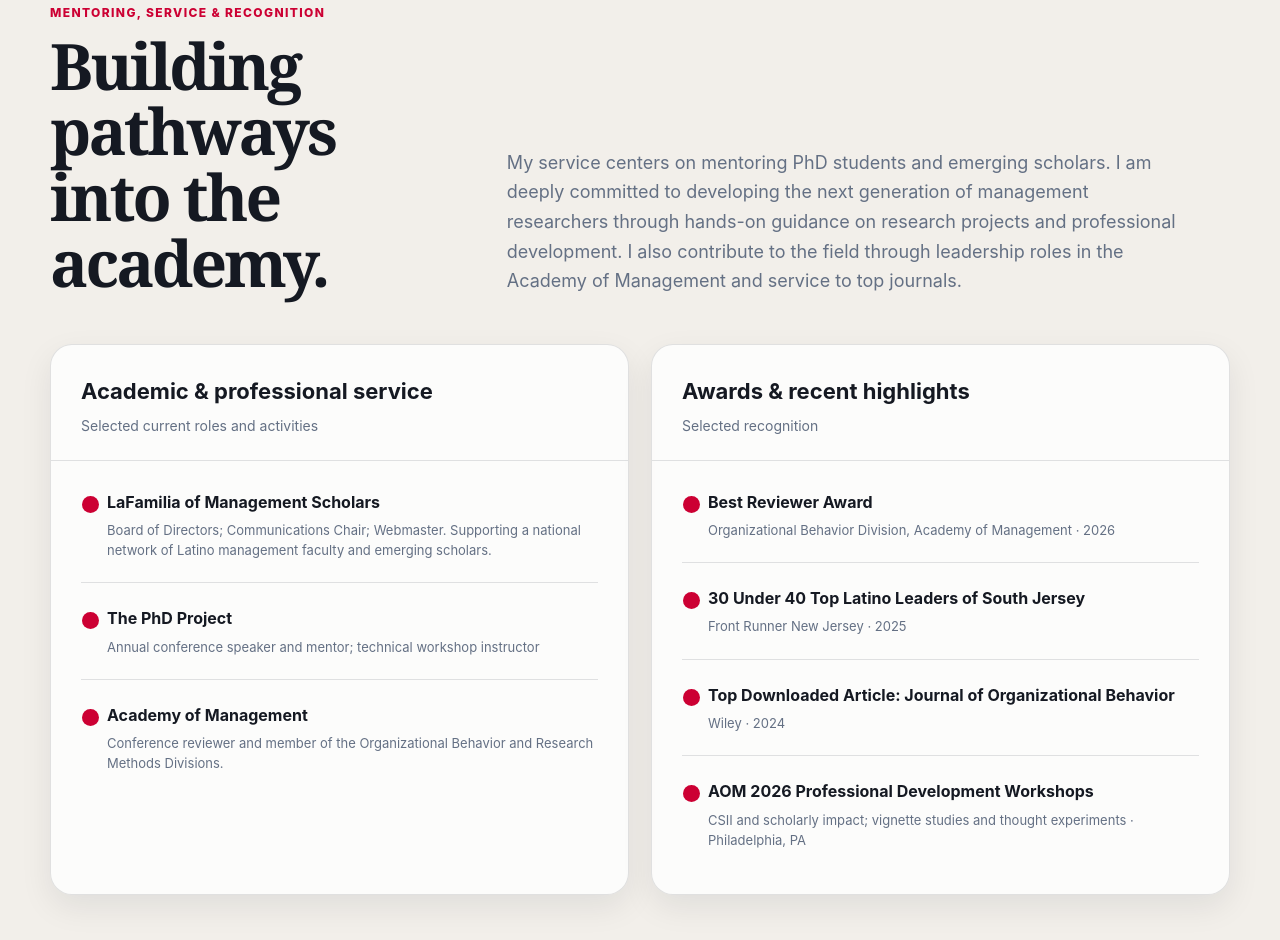
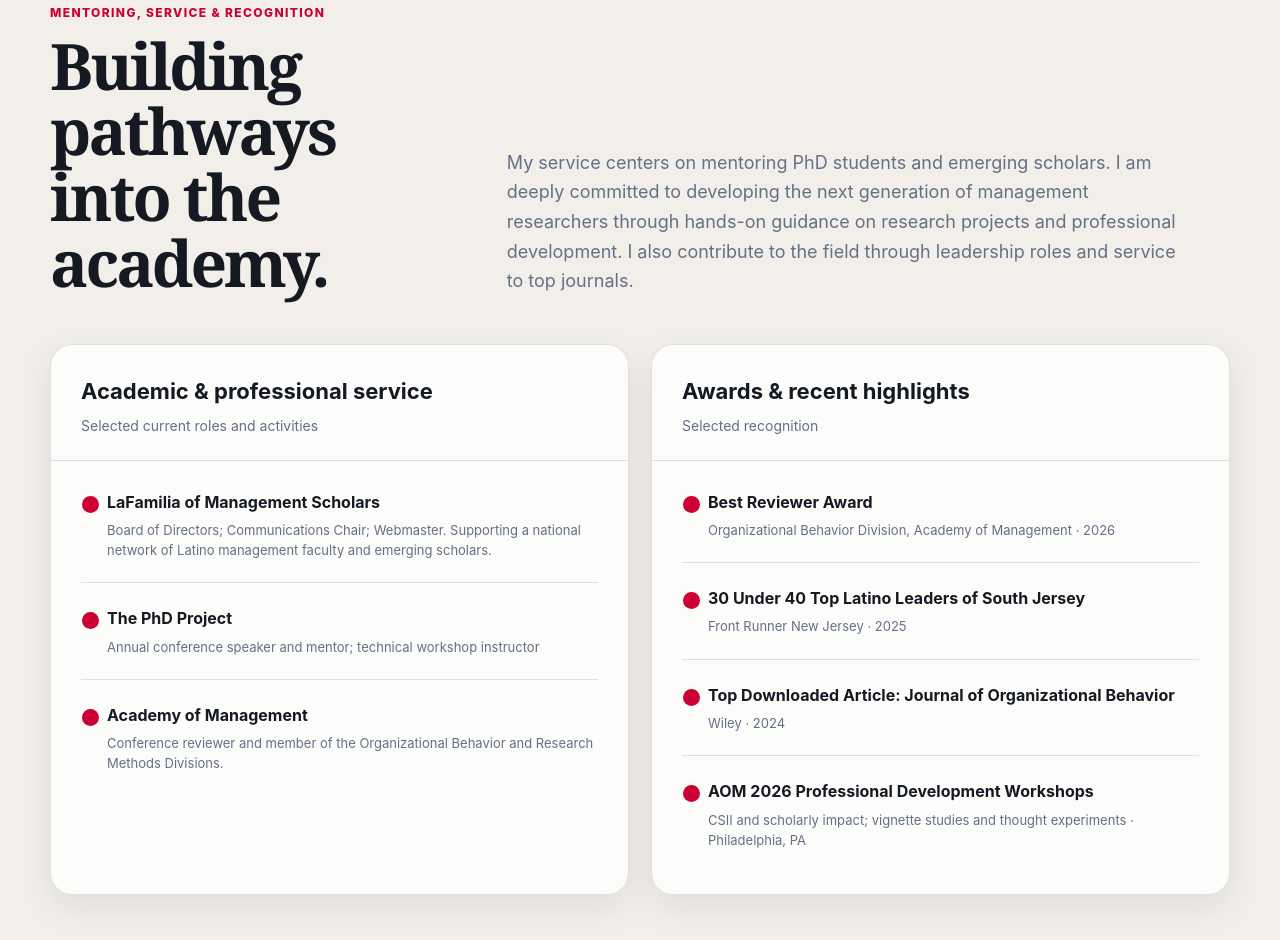
Before and after one commit to jrbbeltran/personal_site, a plain HTML site: page index.html in a window 1280 px wide. Shown: the part 5959-6899 px from the top of the page. Drawn offline with Linux system fonts and the light colour scheme.

Commit message:
Update index.html

```diff
--- a/index.html
+++ b/index.html
@@ -1303,8 +1303,8 @@
             My service centers on mentoring PhD students and emerging scholars.
             I am deeply committed to developing the next generation of management
             researchers through hands-on guidance on research projects and professional
-            development. I also contribute to the field through leadership roles in
-            the Academy of Management and service to top journals.
+            development. I also contribute to the field through leadership roles and
+            service to top journals.
           </p>
         </div>
 
```
